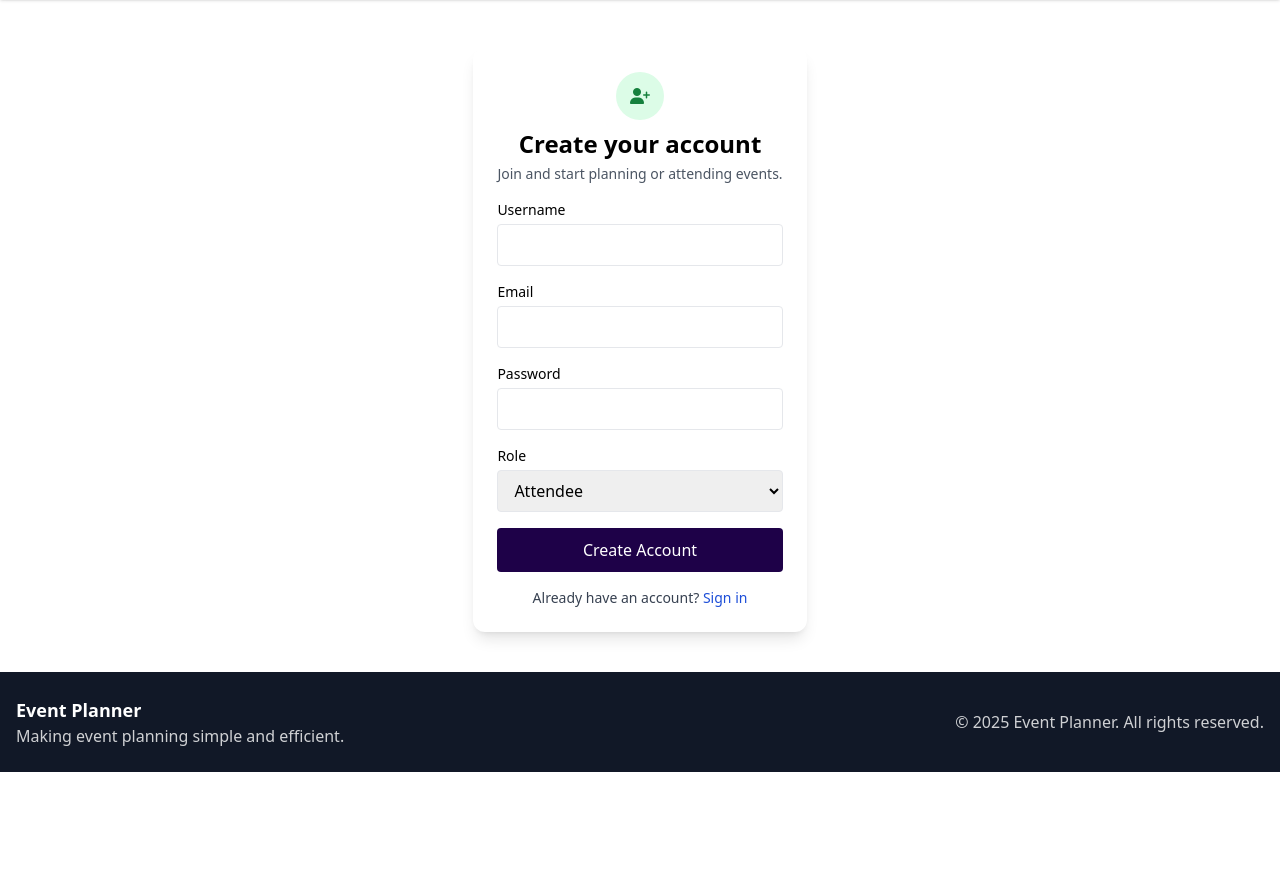
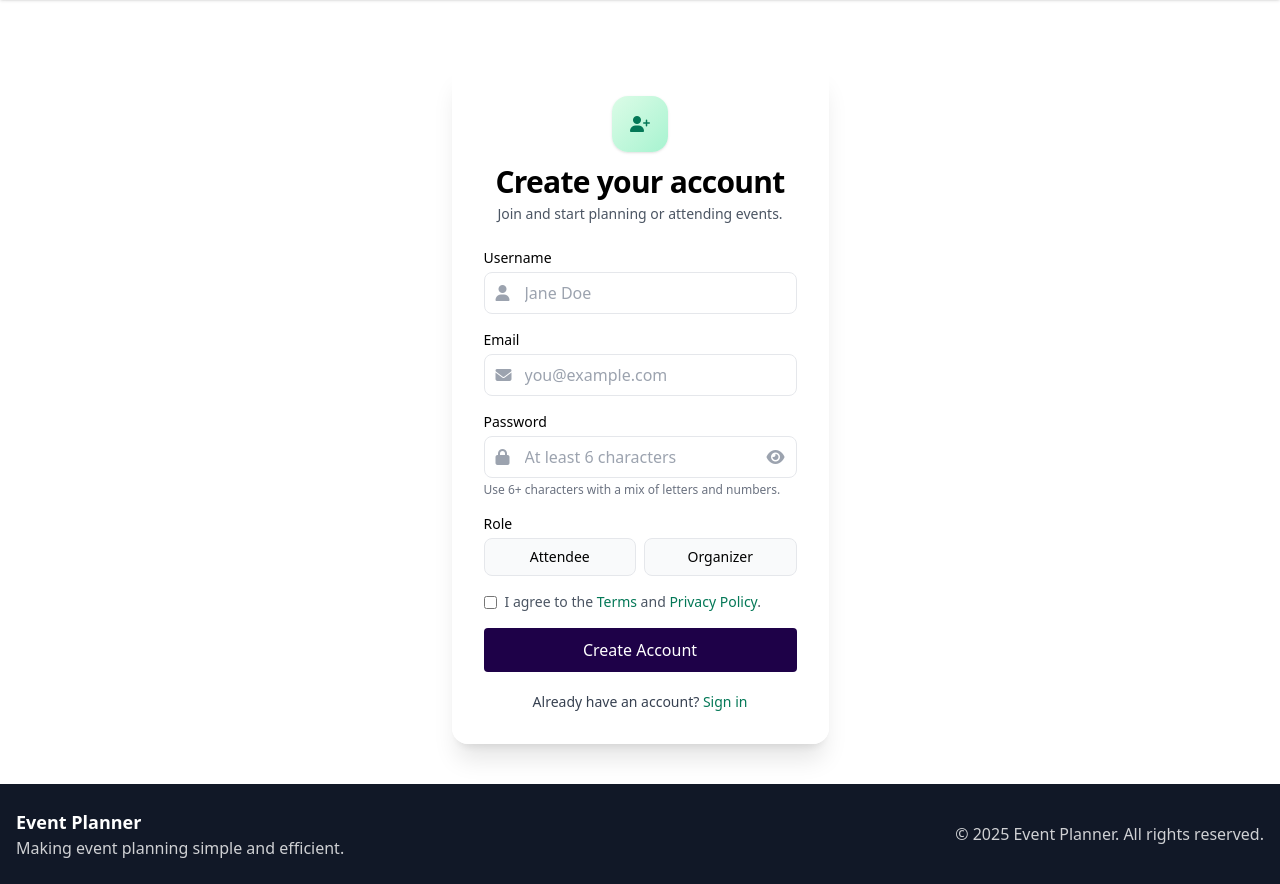
Before and after one commit to Uraniumking007/eventPlanner, a PHP site: page /register in a window 1280 px wide. Shown: the part 64-948 px from the top of the page. Before the commit the page ends 836 px from the top, so only its background shows below. Run offline with PHP 8.4, Linux system fonts and the light colour scheme; some libraries are stand-ins or nearby versions.

Commit message:
Revamp registration page for improved user experience
- Enhanced the design of the registration form with a modern layout and updated styles using Tailwind CSS.
- Added icons to input fields for better visual guidance and improved accessibility.
- Implemented a role selection feature using buttons instead of a dropdown for a more interactive experience.
- Included a password visibility toggle and a hint for password requirements to assist users.
- Added client-side validation to enable or disable the submit button based on form completeness.

```diff
--- a/register.php
+++ b/register.php
@@ -34,42 +34,58 @@
     </nav>
 
     <!-- Register -->
-    <div class="max-w-sm sm:max-w-md mx-auto p-4 sm:p-6 bg-white rounded-xl shadow-lg mt-8 sm:mt-12 mx-4">
-        <div class="text-center mb-4">
-            <div class="inline-flex items-center justify-center w-12 h-12 rounded-full bg-green-100 text-green-700 mb-2">
+    <div class="max-w-lg mx-auto p-4 sm:p-8 bg-white/80 backdrop-blur rounded-2xl shadow-xl mt-10 sm:mt-16 mx-4">
+        <div class="text-center mb-6">
+            <div class="inline-flex items-center justify-center w-14 h-14 rounded-2xl bg-gradient-to-br from-green-100 to-emerald-200 text-emerald-700 mb-3 shadow">
                 <i class="fas fa-user-plus"></i>
             </div>
-            <h2 class="text-2xl font-bold">Create your account</h2>
+            <h1 class="text-3xl font-extrabold tracking-tight">Create your account</h1>
             <p class="text-gray-600 text-sm mt-1">Join and start planning or attending events.</p>
         </div>
         <form id="registerForm" class="space-y-4">
             <div class="text-left">
                 <label class="block text-sm font-medium mb-1">Username</label>
-                <input class="w-full border rounded px-3 py-2 text-sm sm:text-base" type="text" name="username" required>
+                <div class="relative">
+                    <span class="absolute inset-y-0 left-0 pl-3 flex items-center text-gray-400"><i class="fas fa-user"></i></span>
+                    <input class="w-full border rounded-lg pl-10 pr-3 py-2 text-sm sm:text-base focus:outline-none focus:ring-2 focus:ring-emerald-400" type="text" name="username" placeholder="Jane Doe" required>
+                </div>
             </div>
             <div class="text-left">
                 <label class="block text-sm font-medium mb-1">Email</label>
-                <input class="w-full border rounded px-3 py-2 text-sm sm:text-base" type="email" name="email" required>
+                <div class="relative">
+                    <span class="absolute inset-y-0 left-0 pl-3 flex items-center text-gray-400"><i class="fas fa-envelope"></i></span>
+                    <input class="w-full border rounded-lg pl-10 pr-3 py-2 text-sm sm:text-base focus:outline-none focus:ring-2 focus:ring-emerald-400" type="email" name="email" placeholder="you@example.com" required>
+                </div>
             </div>
             <div class="text-left">
                 <label class="block text-sm font-medium mb-1">Password</label>
-                <input class="w-full border rounded px-3 py-2 text-sm sm:text-base" type="password" name="password" minlength="6" required>
+                <div class="relative">
+                    <span class="absolute inset-y-0 left-0 pl-3 flex items-center text-gray-400"><i class="fas fa-lock"></i></span>
+                    <input id="passwordInput" class="w-full border rounded-lg pl-10 pr-10 py-2 text-sm sm:text-base focus:outline-none focus:ring-2 focus:ring-emerald-400" type="password" name="password" minlength="6" placeholder="At least 6 characters" required>
+                    <button type="button" id="togglePwd" class="absolute inset-y-0 right-0 pr-3 text-gray-400 hover:text-gray-600"><i class="fas fa-eye"></i></button>
+                </div>
+                <div id="pwdHint" class="text-xs text-gray-500 mt-1">Use 6+ characters with a mix of letters and numbers.</div>
             </div>
             <div class="text-left">
                 <label class="block text-sm font-medium mb-1">Role</label>
-                <select class="w-full border rounded px-3 py-2 text-sm sm:text-base" name="role">
-                    <option value="attendee">Attendee</option>
-                    <option value="organizer">Organizer</option>
-                </select>
+                <div class="grid grid-cols-2 gap-2" role="group" aria-label="Select role">
+                    <button type="button" data-role="attendee" class="role-btn px-3 py-2 rounded-lg border text-sm font-medium bg-gray-50 border-gray-200 hover:border-gray-300 focus:outline-none focus:ring-2 focus:ring-emerald-400">Attendee</button>
+                    <button type="button" data-role="organizer" class="role-btn px-3 py-2 rounded-lg border text-sm font-medium bg-gray-50 border-gray-200 hover:border-gray-300 focus:outline-none focus:ring-2 focus:ring-emerald-400">Organizer</button>
+                </div>
+                <input type="hidden" name="role" id="roleInput" value="attendee">
             </div>
-            <div class="submit text-center mt-2">
-                <input class="bg-gray-900 text-white px-4 py-2 rounded-lg hover:bg-black cursor-pointer text-sm sm:text-base w-full" type="submit" value="Create Account">
+            <div class="flex items-start gap-2 text-sm text-gray-600">
+                <input id="terms" type="checkbox" class="mt-1" required>
+                <label for="terms">I agree to the <a class="text-emerald-700 hover:underline" href="#">Terms</a> and <a class="text-emerald-700 hover:underline" href="#">Privacy Policy</a>.</label>
+            </div>
+            <div class="submit mt-2">
+                <input id="submitBtn" class="bg-emerald-600 hover:bg-emerald-700 disabled:bg-emerald-300 text-white px-4 py-2 rounded-lg cursor-pointer text-sm sm:text-base w-full transition" type="submit" value="Create Account" disabled>
             </div>
             <p id="registerError" class="text-center text-red-600 hidden text-sm">Registration failed. Try a different email.</p>
         </form>
-        <div class="text-center mt-4 text-sm text-gray-700">
+        <div class="text-center mt-5 text-sm text-gray-700">
             Already have an account?
-            <a class="text-blue-700 font-medium hover:underline" href="/login.php">Sign in</a>
+            <a class="text-emerald-700 font-medium hover:underline" href="/login.php">Sign in</a>
         </div>
     </div>
 
@@ -99,6 +115,37 @@
 
         const form = document.getElementById('registerForm');
         const errorEl = document.getElementById('registerError');
+        const submitBtn = document.getElementById('submitBtn');
+        const terms = document.getElementById('terms');
+        const roleInput = document.getElementById('roleInput');
+        const roleBtns = document.querySelectorAll('.role-btn');
+        const togglePwd = document.getElementById('togglePwd');
+        const pwdInput = document.getElementById('passwordInput');
+
+        roleBtns.forEach(btn => {
+            btn.addEventListener('click', () => {
+                roleBtns.forEach(b => b.classList.remove('ring-2','ring-emerald-400','bg-emerald-50','border-emerald-300'));
+                btn.classList.add('ring-2','ring-emerald-400','bg-emerald-50','border-emerald-300');
+                roleInput.value = btn.getAttribute('data-role');
+            });
+        });
+
+        togglePwd.addEventListener('click', () => {
+            const isPwd = pwdInput.type === 'password';
+            pwdInput.type = isPwd ? 'text' : 'password';
+            togglePwd.innerHTML = isPwd ? '<i class="fas fa-eye-slash"></i>' : '<i class="fas fa-eye"></i>';
+        });
+
+        function validateForm() {
+            const fd = new FormData(form);
+            const ok = fd.get('username') && fd.get('email') && (fd.get('password') || '').length >= 6 && terms.checked;
+            submitBtn.disabled = !ok;
+        }
+
+        form.addEventListener('input', validateForm);
+        terms.addEventListener('change', validateForm);
+        validateForm();
+
         form.addEventListener('submit', async (e) => {
             e.preventDefault();
             errorEl.classList.add('hidden');
```
